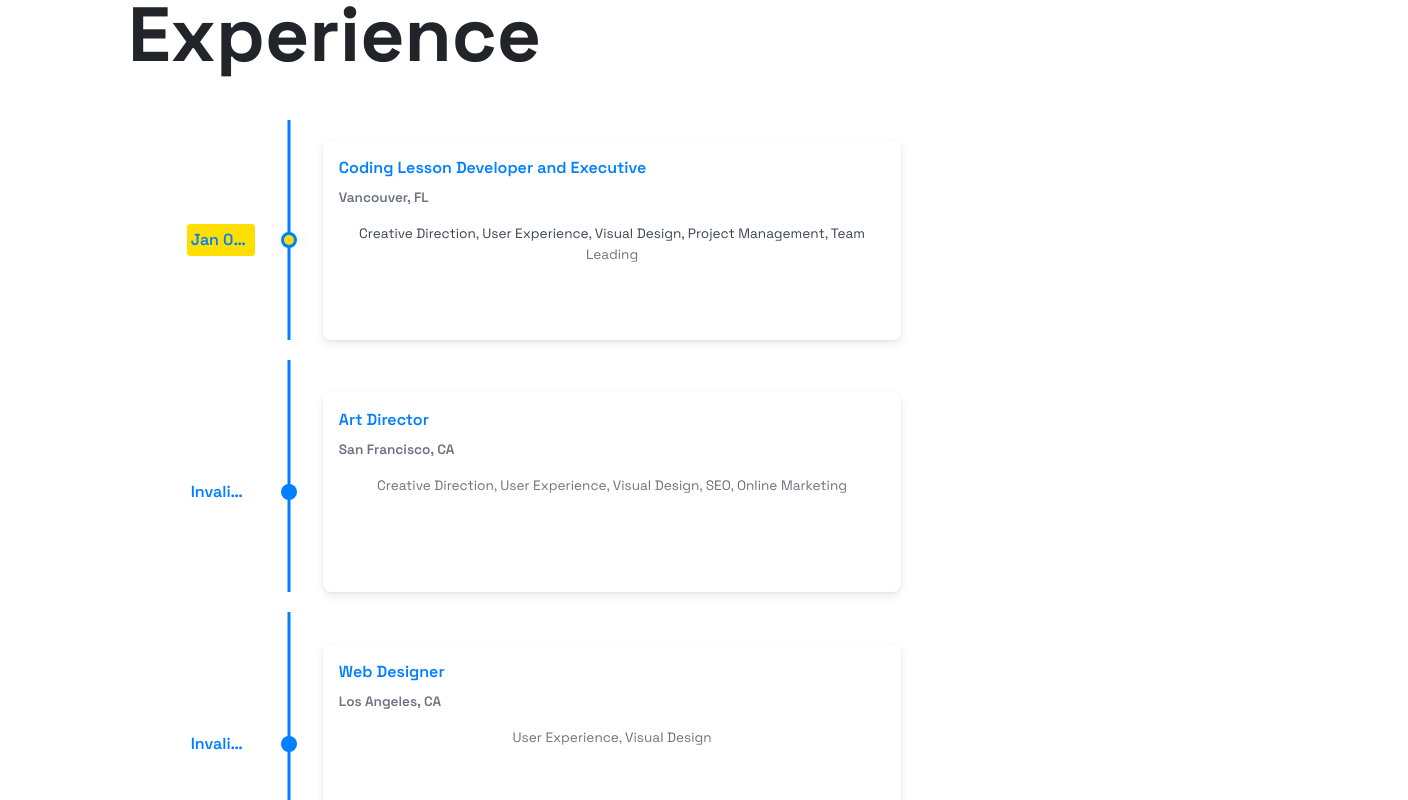
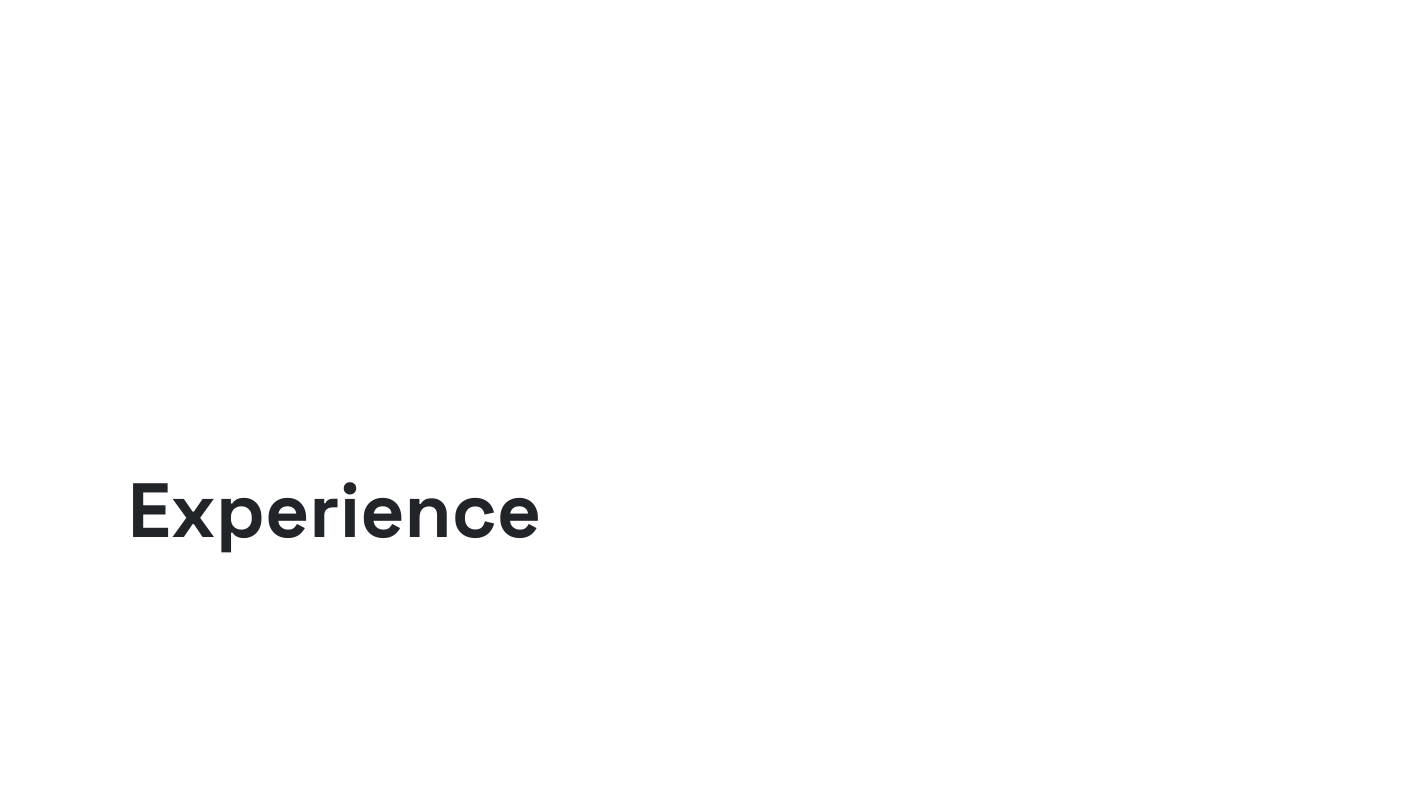
Before and after one commit to gordonzhang1/personal-portfolio, a React (Vite) app: page / in a window 1280 px wide. Shown: the part 1520-2320 px from the top of the page, 1408 px wide, since content can reach past the window. Built offline with nearby package versions, Linux system fonts and the light colour scheme.

Commit message:
fix: added spacing between headers

```diff
--- a/src/Experience.css
+++ b/src/Experience.css
@@ -5,15 +5,6 @@
   display: flex;
   flex-direction: column;
   justify-content: center;
-  margin-top: 10vh;
   z-index: 1;
   font-family: "Space Grotesk";
 }
-
-.chrono {
-  align-self: center;
-}
-
-.timeline h1 {
-  margin-bottom: 5vh;
-}
--- a/src/components/Experience.jsx
+++ b/src/components/Experience.jsx
@@ -3,52 +3,9 @@ import { Chrono } from "react-chrono";
 import "../Experience.css";
 
 export default function Experience() {
-  const items = [
-    {
-      title: "Coding Lesson Developer and Executive",
-      cardTitle: "Coding Lesson Developer and Executive",
-      cardSubtitle: "Vancouver, FL",
-      cardDetailedText:
-        "Creative Direction, User Experience, Visual Design, Project Management, Team Leading",
-      date: "2023",
-    },
-    {
-      title: "Art Director",
-      cardTitle: "Art Director",
-      cardSubtitle: "San Francisco, CA",
-      cardDetailedText:
-        "Creative Direction, User Experience, Visual Design, SEO, Online Marketing",
-      date: "2010 - 2011",
-    },
-    {
-      title: "Web Designer",
-      cardTitle: "Web Designer",
-      cardSubtitle: "Los Angeles, CA",
-      cardDetailedText: "User Experience, Visual Design",
-      date: "2008 - 2010",
-    },
-    {
-      title: "Web Designer",
-      cardTitle: "Web Designer",
-      cardSubtitle: "San Francisco, CA",
-      cardDetailedText: "User Experience, Visual Design",
-      date: "2006 - 2008",
-    },
-  ];
-
   return (
-    <div className="timeline" style={{ width: "65vw", height: "100vh" }}>
+    <div className="timeline">
       <h1>Experience</h1>
-      <div className="chrono">
-        <Chrono
-          items={items}
-          slideShow
-          slideItemDuration={1000}
-          slideShowType="reveal"
-          mode="VERTICAL" // Adjust mode as needed
-          disableToolbar={true}
-        />{" "}
-      </div>
     </div>
   );
 }
--- a/src/components/Nav.jsx
+++ b/src/components/Nav.jsx
@@ -5,6 +5,7 @@ export default function Nav() {
     <>
       <div className="big-nav">
         <div className="nav-container">
+          <div className="home-container">
             <div className="home.nav">
               <a href="#">Home</a>
             </div>
@@ -22,6 +23,7 @@ export default function Nav() {
             </div>
           </div>
         </div>
+      </div>
     </>
   );
 }
--- a/src/nav.css
+++ b/src/nav.css
@@ -9,6 +9,8 @@
   background-color: white; /* Optional: background color to cover content beneath */
   z-index: 1000; /* Ensure it stays above other content */
   font-family: "Space Grotesk";
+  width: 40vw;
+  justify-content: center;
 }
 
 .big-nav {
@@ -28,3 +30,8 @@
 .nav-container a:hover {
   color: blue; /* Color change on hover */
 }
+
+.home-container {
+  display: flex;
+  gap: 3vw;
+}
```
Lines whose indentation alone changed are shown as unchanged.
